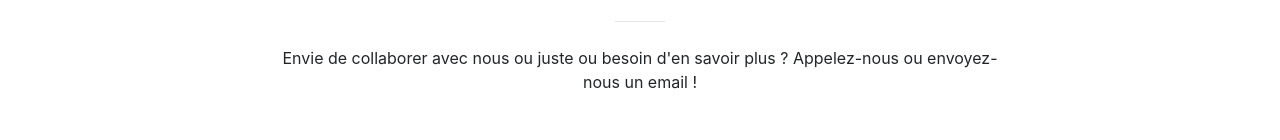
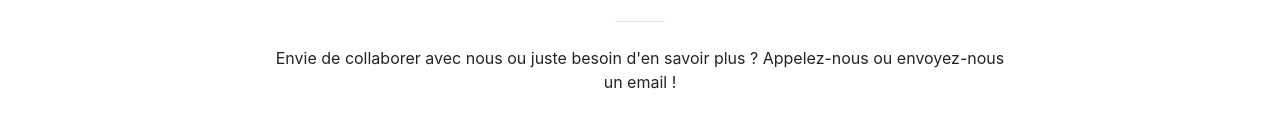
Before and after one commit to peven/nc-events, a website with bundled scripts: page index.html in a window 1280 px wide. Shown: the part 3361-3501 px from the top of the page. Built offline with nearby package versions, Linux system fonts and the light colour scheme.

Commit message:
text fix

```diff
--- a/index.html
+++ b/index.html
@@ -325,7 +325,7 @@
           <div class="col-lg-8 mx-auto text-center">
             <h2 class="section-heading">Contactez-nous</h2>
             <hr class="my-4">
-            <p class="mb-5">Envie de collaborer avec nous ou juste ou besoin d'en savoir plus ? Appelez-nous ou envoyez-nous un email !</p>
+            <p class="mb-5">Envie de collaborer avec nous ou juste besoin d'en savoir plus ? Appelez-nous ou envoyez-nous un email !</p>
           </div>
         </div>
         <div class="row">
```
